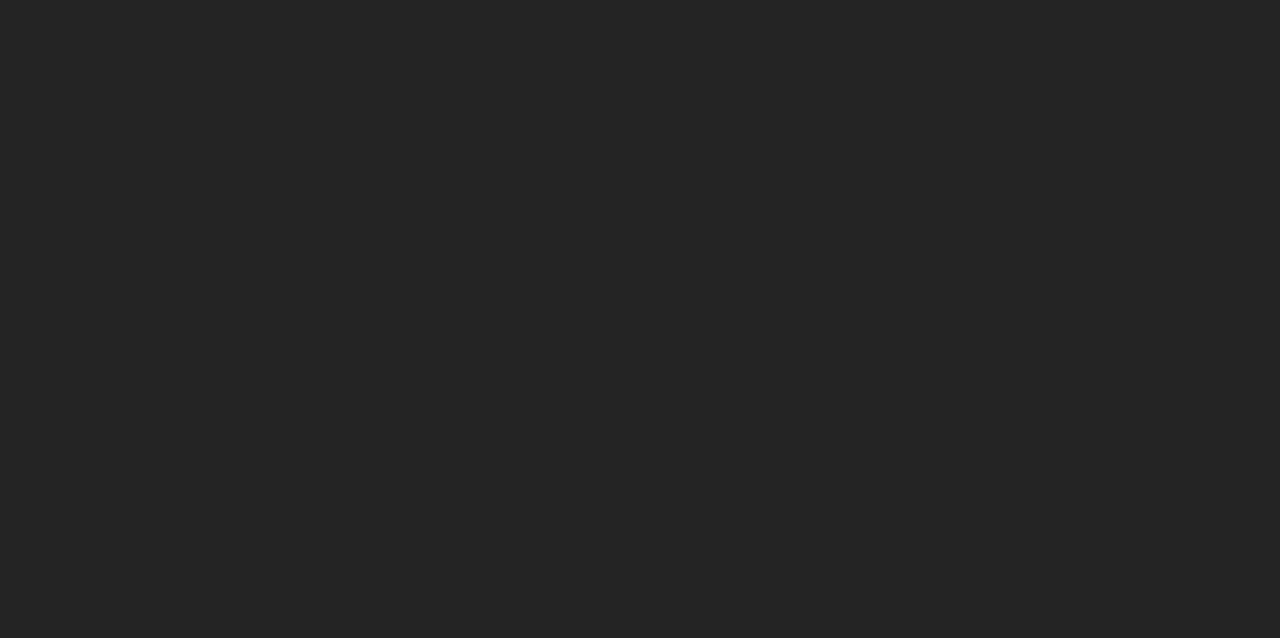
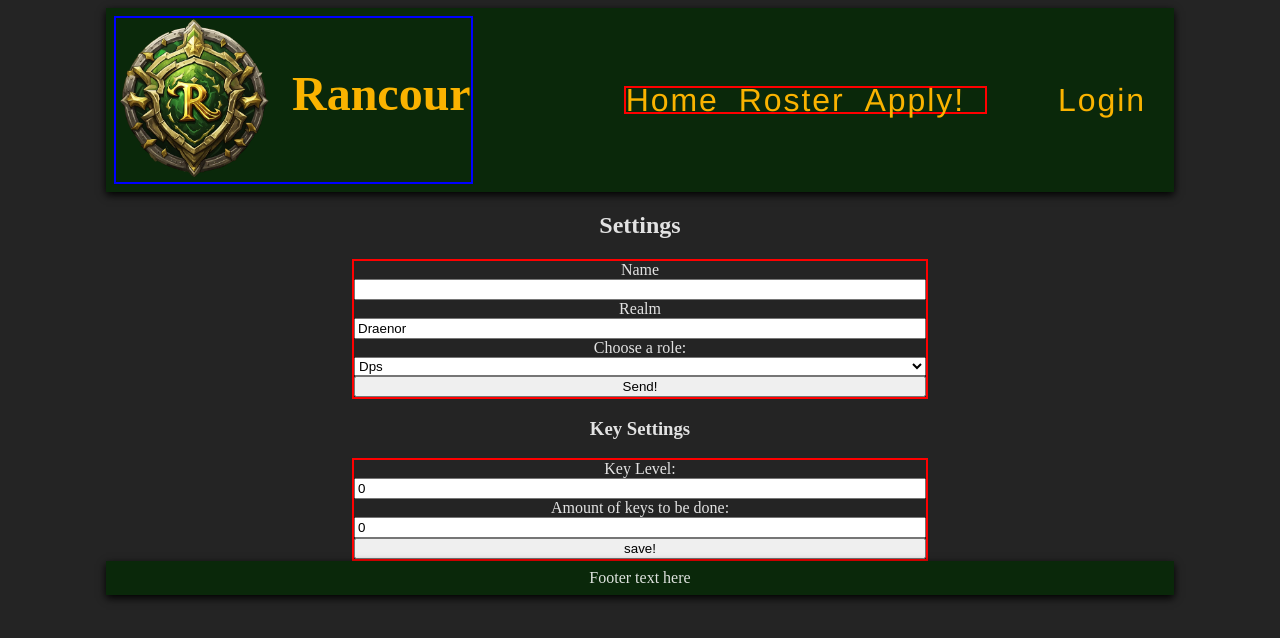
Before and after one commit to Regni/Rancour_Guild, a React (Vite) app: page /settings in a window 1280 px wide. Before the commit this address had no page. Shown: the top 638 px of the page. Built offline with nearby package versions, Linux system fonts and the light colour scheme; no server answers.

Commit message:
big update- settings and change rank and role done, connection to server also works, added authheader hook

```diff
--- a/src/App.css
+++ b/src/App.css
@@ -10,53 +10,49 @@
   align-items: center;
 }
 
-
-.contentContainer{
+.contentContainer {
   width: 100%;
   flex-grow: 1;
   background-color: #908f8f9c;
-
 }
-
-nav{
+.loginbutton {
+  position: relative;
+  border: 2px solid red;
+  top: -50px;
+}
+nav {
   display: flex;
   list-style: none;
 
   padding: 0;
-
 }
 
-
-a, a:visited{
+a,
+a:visited {
   text-decoration: none;
 }
 
-.navItemLink.active::after{
-
+.navItemLink.active::after {
   width: 100%;
-
-
 }
 
-.navItemLink{
-font-family: 'Franklin Gothic Medium', 'Arial Narrow', Arial, sans-serif;
-font-size: 20px;
+.navItemLink {
+  font-family: "Franklin Gothic Medium", "Arial Narrow", Arial, sans-serif;
+  font-size: 2rem;
+  color: #fab300;
   line-height: 24px;
-letter-spacing: 0.060em;
+  letter-spacing: 0.06em;
   white-space: nowrap;
   position: relative;
   cursor: pointer;
   margin-right: 20px;
 }
 
-
-
-
-.navItemLink:hover::after{
+.navItemLink:hover::after {
   width: 100%;
 }
 
-.navItemLink::after{
+.navItemLink::after {
   content: "";
   width: 0px;
   position: absolute;
@@ -64,30 +60,38 @@ margin-right: 20px;
   left: 50%;
   bottom: -8px;
   height: 4px;
-  background-color: red;
+  background-color: #fab300;
   border-radius: 2px;
   transition: width 0.18s ease;
   display: block;
 }
 
-
-
-
-
-header{
+header {
   display: flex;
   align-items: center;
+  justify-content: space-between;
 }
-.mainLogoContainer{
-  max-width: 8rem;
+.navbar {
+  border: 2px solid red;
+}
+.mainLogoContainer {
+  border: 2px solid blue;
+  /* max-width: 16rem; */
   height: 100%;
   margin-right: 5rem;
+  display: flex;
 }
-.mainLogoContainer>img{
+.rancourMainTitle {
+  color: #fab300;
+  font-size: 3rem;
+  margin-left: 1rem;
+  margin-top: 3rem;
+}
+.mainLogoContainer > img {
   overflow: hidden;
   display: block;
   height: auto;
-  max-width: 100%;
+  max-width: 10rem;
 }
 
 .logo {
@@ -103,14 +107,14 @@ header{
   filter: drop-shadow(0 0 2em #61dafbaa);
 }
 
-header, footer{
+header,
+footer {
   background-color: rgb(10, 40, 10);
   width: 100%;
   max-width: 1100px;
   padding: 0.5rem;
-box-shadow: 0 3px 8px rgba(0,0,0,1);
+  box-shadow: 0 3px 8px rgba(0, 0, 0, 1);
 }
-
 
 @keyframes logo-spin {
   from {
--- a/src/App.jsx
+++ b/src/App.jsx
@@ -5,6 +5,7 @@ import HomePage from "./pages/HomePage";
 import Raiders from "./pages/Raiders";
 import Apply from "./pages/Apply";
 import Login from "./pages/Login";
+import Settings from "./pages/Settings";
 function App() {
   return (
     <BrowserRouter>
@@ -14,6 +15,7 @@ function App() {
           <Route path="/roster" element={<Raiders />} />
           <Route path="/apply" element={<Apply />} />
           <Route path="/login" element={<Login />} />
+          <Route path="/settings" element={<Settings />} />
         </Route>
       </Routes>
     </BrowserRouter>
--- /dev/null
+++ b/src/components/ChangeRank.jsx
@@ -0,0 +1,33 @@
+import React, { useState } from "react";
+import { useAuthHeader } from "../hooks/useAuthHeader";
+const ChangeRank = ({ currentRank, raiderName }) => {
+  const [rank, setRank] = useState(currentRank);
+  const authHeader = useAuthHeader();
+  const handleChange = async (e) => {
+    await fetch(`http://localhost:5000/api/v1/raiders/${raiderName}`, {
+      method: "PATCH",
+      body: JSON.stringify({ rank: e.target.value }),
+      headers: {
+        "Content-Type": "application/json",
+        ...authHeader,
+      },
+    });
+  };
+  return (
+    <select
+      id={rank + raiderName}
+      name="rank"
+      onChange={(e) => {
+        setRank(e.target.value);
+        handleChange(e);
+      }}
+    >
+      <option value={rank}>{rank}</option>
+      {rank !== "Trial" && <option value="Trial">Trial</option>}
+      {rank !== "Raider" && <option value="Raider">Raider</option>}
+      {rank !== "Officer" && <option value="Officer">Officer</option>}
+    </select>
+  );
+};
+
+export default ChangeRank;
--- /dev/null
+++ b/src/components/ChangeRole.jsx
@@ -0,0 +1,35 @@
+import React, { useState } from "react";
+import { useAuthHeader } from "../hooks/useAuthHeader";
+
+const ChangeRole = ({ currentRole, raiderName }) => {
+  const [role, setRole] = useState(currentRole);
+  const authHeader = useAuthHeader();
+  const handleChange = async (e) => {
+    await fetch(`http://localhost:5000/api/v1/raiders/${raiderName}`, {
+      method: "PATCH",
+      body: JSON.stringify({ role: e.target.value }),
+      headers: {
+        "Content-Type": "application/json",
+        ...authHeader,
+      },
+    });
+  };
+
+  return (
+    <select
+      id={role + raiderName}
+      name="role"
+      onChange={(e) => {
+        setRole(e.target.value);
+        handleChange(e);
+      }}
+    >
+      <option value={role}>{role}</option>
+      {role !== "Dps" && <option value="Dps">Dps</option>}
+      {role !== "Tank" && <option value="Tank">Tank</option>}
+      {role !== "Healer" && <option value="Healer">Healer</option>}
+    </select>
+  );
+};
+
+export default ChangeRole;
--- a/src/components/LoginBtn.jsx
+++ b/src/components/LoginBtn.jsx
@@ -1,19 +1,24 @@
 import React, { useState } from "react";
-import { NavLink } from "react-router-dom";
+import { NavLink, useNavigate } from "react-router-dom";
 import { useAuthContext } from "../hooks/useAuthContext";
 import { useLogout } from "../hooks/useLogout";
 
 const LoginBtn = () => {
   const { user } = useAuthContext();
   const { logout } = useLogout();
+  const navigate = useNavigate();
+  const handleClick = () => {
+    navigate("/settings");
+  };
   return !user ? (
     <NavLink className="navItemLink" to="/login">
       Login
     </NavLink>
   ) : (
-    <div>
+    <div className="loginbutton">
       <span>User: {user.username}</span>
       <button onClick={logout}>Log out</button>
+      <button onClick={handleClick}>settings</button>
     </div>
   );
 };
--- a/src/components/RaiderCard.jsx
+++ b/src/components/RaiderCard.jsx
@@ -1,5 +1,8 @@
 import React from "react";
 import styles from "../styling/RaiderCard.module.css";
+import ChangeRole from "./ChangeRole";
+import ChangeRank from "./ChangeRank";
+import { useAuthHeader } from "../hooks/useAuthHeader";
 const RaiderCard = ({ raider, user, fetchRaiderList }) => {
   const handleDelete = async () => {
     try {
@@ -21,18 +24,29 @@ const RaiderCard = ({ raider, user, fetchRaiderList }) => {
       }
     } catch (err) {}
   };
+
+  console.log(useAuthHeader());
   //gets the last keys
 
   const weeklies = Object.keys(raider.weeklyKeysDone);
   const lastWeeklyDone = raider.weeklyKeysDone[weeklies[weeklies.length - 1]];
-
+  const mount = raider.troubleFree;
   return (
     <div className={styles.cardContainer} id={raider._id}>
       <img src={raider.thumbnail} alt="Raiders thumbnail" />
       <p>Name: {raider.name}</p>
-      <p>Rank: {raider.rank}</p>
-      <p>Role: {raider.role}</p>
+      {!user ? (
+        <p>Rank: {raider.rank}</p>
+      ) : (
+        <ChangeRank raiderName={raider.name} currentRank={raider.rank} />
+      )}
+      {!user ? (
+        <p>Role: {raider.role}</p>
+      ) : (
+        <ChangeRole raiderName={raider.name} currentRole={raider.role} />
+      )}
       {user && <p>Weekly done: {lastWeeklyDone ? "✔️" : "❌"} </p>}
+      {user && <p>Able to get the mount: {mount ? "✔️" : "❌"}</p>}
       {user && <button onClick={handleDelete}>Delete raider</button>}
     </div>
   );
--- /dev/null
+++ b/src/components/SetSettings.jsx
@@ -0,0 +1,66 @@
+import React, { useEffect, useState } from "react";
+import { useAuthHeader } from "../hooks/useAuthHeader";
+
+const SetSettings = () => {
+  const [keyLvl, setKeyLvl] = useState(0);
+  const [keyAmount, setKeyAmount] = useState(0);
+
+  const fetchSettings = async () => {
+    const response = await fetch(`http://localhost:5000/api/v1/settings`);
+    if (!response.ok) {
+      console.log("something wrong");
+    }
+    const settings = await response.json();
+
+    setKeyLvl(settings.weeklyLevel);
+    setKeyAmount(settings.weeklyRequirement);
+
+    console.log(settings);
+  };
+
+  useEffect(() => {
+    fetchSettings();
+  }, []);
+
+  const authHeader = useAuthHeader();
+  const handleSave = async (e) => {
+    e.preventDefault();
+    const newSettings = {
+      weeklyLevel: Number(keyLvl),
+      weeklyRequirement: Number(keyAmount),
+    };
+
+    await fetch(`http://localhost:5000/api/v1/settings`, {
+      method: "Put",
+      body: JSON.stringify(newSettings),
+      headers: {
+        "Content-Type": "application/json",
+        ...authHeader,
+      },
+    });
+  };
+
+  return (
+    <div>
+      <form>
+        <label htmlFor="weeklyLvl">Key Level: </label>
+        <input
+          id="weeklyLvl"
+          type="number"
+          onChange={(e) => setKeyLvl(e.target.value)}
+          value={keyLvl}
+        />
+        <label htmlFor="amountKeys">Amount of keys to be done:</label>
+        <input
+          id="amountKeys"
+          type="number"
+          value={keyAmount}
+          onChange={(e) => setKeyAmount(e.target.value)}
+        />
+        <button onClick={handleSave}>save!</button>
+      </form>
+    </div>
+  );
+};
+
+export default SetSettings;
--- /dev/null
+++ b/src/hooks/useAuthHeader.js
@@ -0,0 +1,11 @@
+import { useAuthContext } from "./useAuthContext";
+
+export const useAuthHeader = () => {
+  const { user } = useAuthContext();
+
+  if (!user) {
+    return;
+  }
+
+  return { Authorization: `Bearer ${user.token}` };
+};
--- a/src/pages/Header.jsx
+++ b/src/pages/Header.jsx
@@ -10,7 +10,9 @@ const Header = () => {
       <header>
         <div className="mainLogoContainer">
           <img src={rancourMainLogo} alt="" />
+          <h2 className="rancourMainTitle">Rancour</h2>
         </div>
+        <div className="navbar">
           <nav>
             <NavLink className="navItemLink" to="/">
               Home
@@ -21,8 +23,9 @@ const Header = () => {
             <NavLink className="navItemLink" to="/apply">
               Apply!
             </NavLink>
+          </nav>
+        </div>
         <LoginBtn />
-        </nav>
       </header>
       <Outlet />
       <Footer />
--- /dev/null
+++ b/src/pages/Settings.jsx
@@ -0,0 +1,20 @@
+import React from "react";
+import AddRaider from "../components/AddRaider";
+import SetSettings from "../components/SetSettings";
+
+const Settings = () => {
+  return (
+    <section>
+      <div>
+        <h2>Settings</h2>
+        <AddRaider />
+      </div>
+      <div>
+        <h3>Key Settings</h3>
+        <SetSettings />
+      </div>
+    </section>
+  );
+};
+
+export default Settings;
```
Lines whose indentation alone changed are shown as unchanged.
